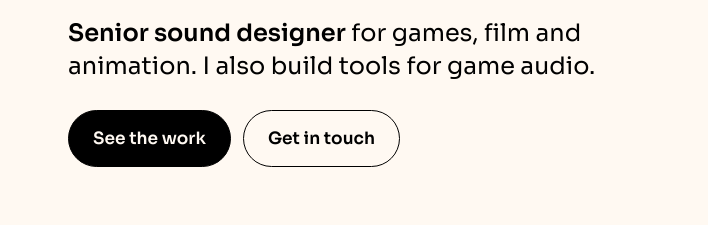
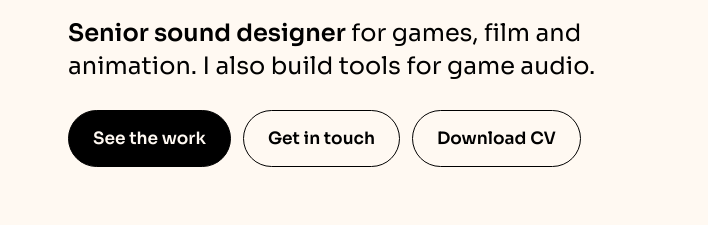
Before and after one commit to fabgit86/miguelcravinho.com, a plain HTML site: page index.html in a window 1280 px wide. Shown: the part 575-800 px from the top of the page, 0-708 px from the left. Drawn offline with Linux system fonts and the light colour scheme.

Commit message:
Update index.html

```diff
--- a/index.html
+++ b/index.html
@@ -148,6 +148,7 @@ section{scroll-margin-top:80px}
 .mail a.big:hover{color:var(--butter)}
 .copy{padding:10px 18px;border:1.5px solid var(--paper);border-radius:99px;font-size:14px;font-weight:600}
 .copy:hover{background:var(--paper);color:var(--ink)}
+a.copy{text-decoration:none}
 .foot{display:flex;justify-content:space-between;flex-wrap:wrap;gap:12px;margin-top:100px;padding-top:24px;border-top:1px solid #333;font-size:14px;color:#999}
 
 /* ---------- modal ---------- */
@@ -210,6 +211,7 @@ section{scroll-margin-top:80px}
         <div class="hero-cta">
           <a class="btn solid" href="#work">See the work</a>
           <a class="btn" href="#contact">Get in touch</a>
+          <a class="btn" href="Miguel_Cravinho_CV_2026.pdf" download>Download CV</a>
         </div>
       </div>
       <div class="monitor">
@@ -319,6 +321,7 @@ section{scroll-margin-top:80px}
     <div class="mail">
       <a class="big" href="mailto:miguel.cravinho@gmail.com">miguel.cravinho@gmail.com</a>
       <button class="copy" id="copyMail">Copy email</button>
+      <a class="copy" href="Miguel_Cravinho_CV_2026.pdf" download>Download CV</a>
     </div>
     <div class="foot"><span>© <span id="yr"></span> Miguel Cravinho</span><span>London · Portugal</span></div>
   </div>
```
